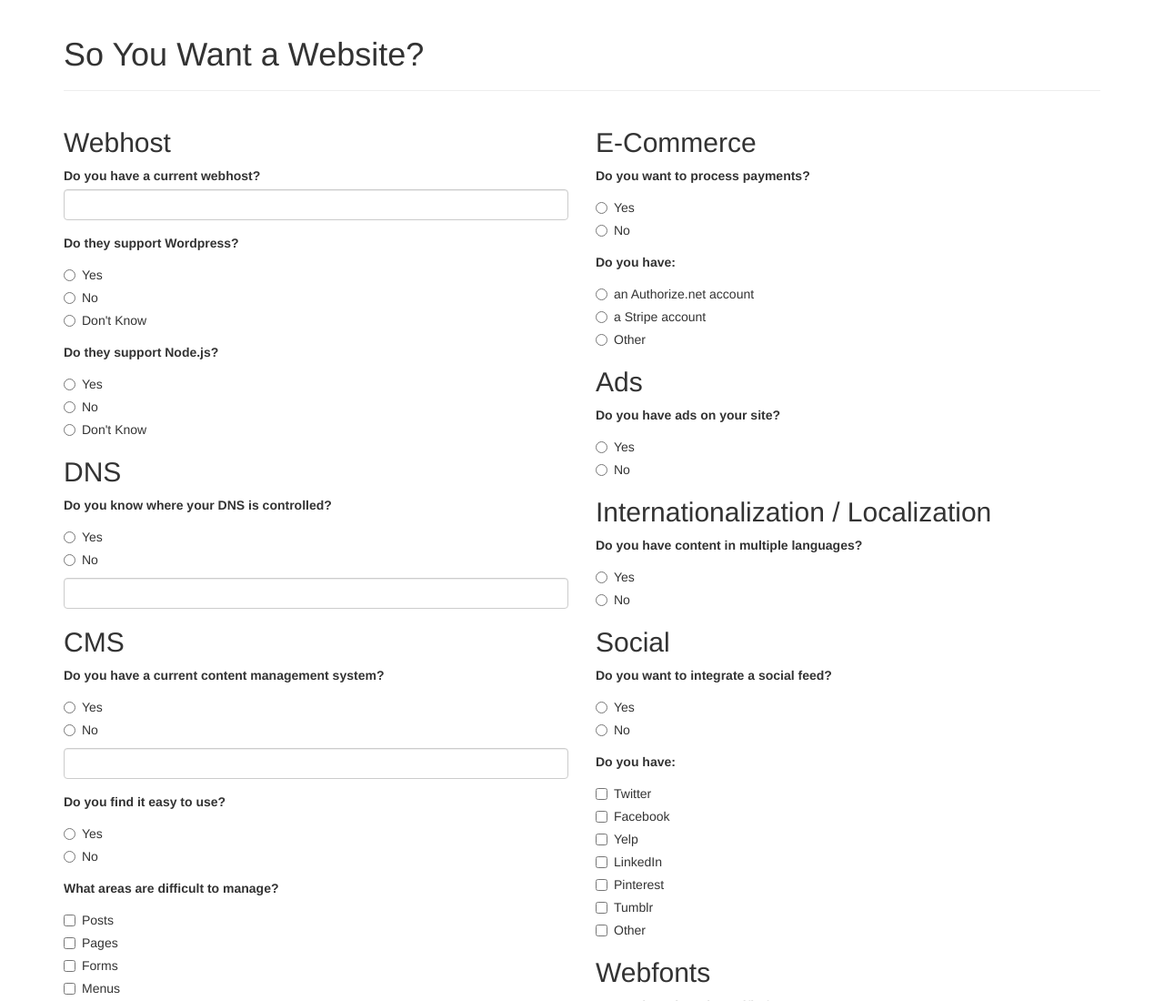
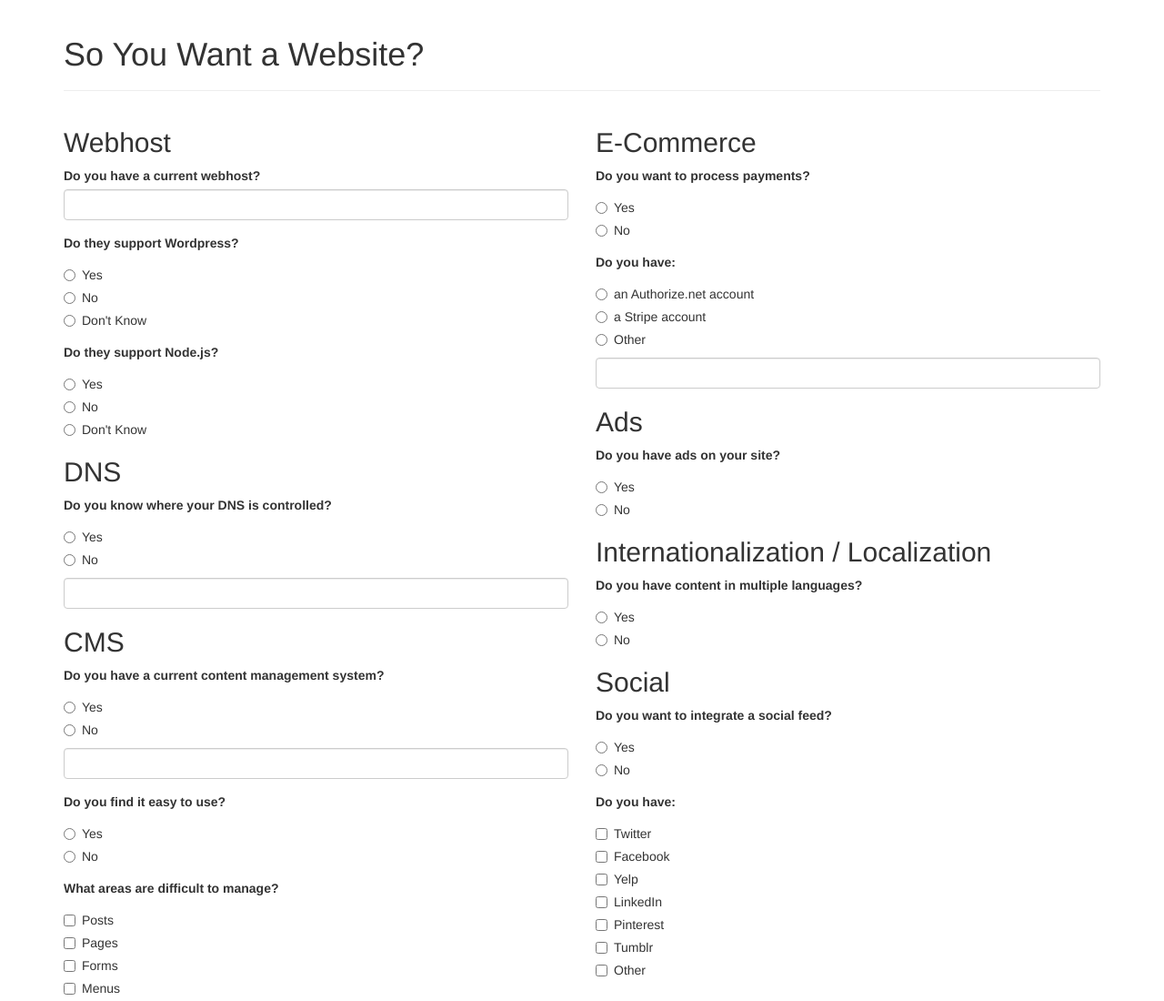
Before and after one commit to alexsomeoddpilot/so-you-want-a-website, a website: page assets/index.html in a window 1280 px wide. Shown: the top 1100 px of the page at 91% size. Drawn offline with nearby package versions, Linux system fonts and the light colour scheme.

Commit message:
Adding other text field for ecommerce

```diff
--- a/assets/index.html
+++ b/assets/index.html
@@ -603,6 +603,8 @@
                 <input type="radio" name="ecommerce-type" value="Other"> Other
               </label>
             </div>
+
+            <input type="text" name="ecommerce-type-other" class="form-control">
           </div>
 
           <h2>Ads</h2>
```
